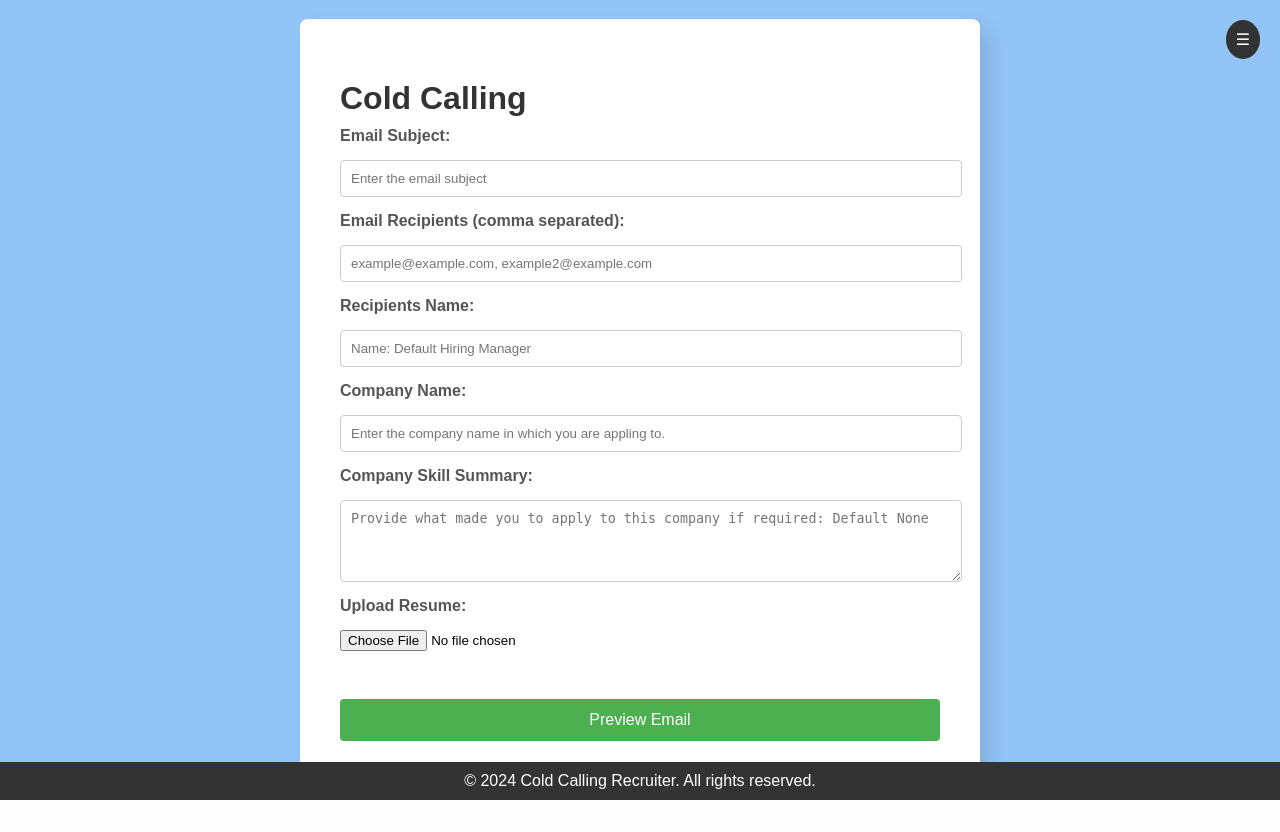
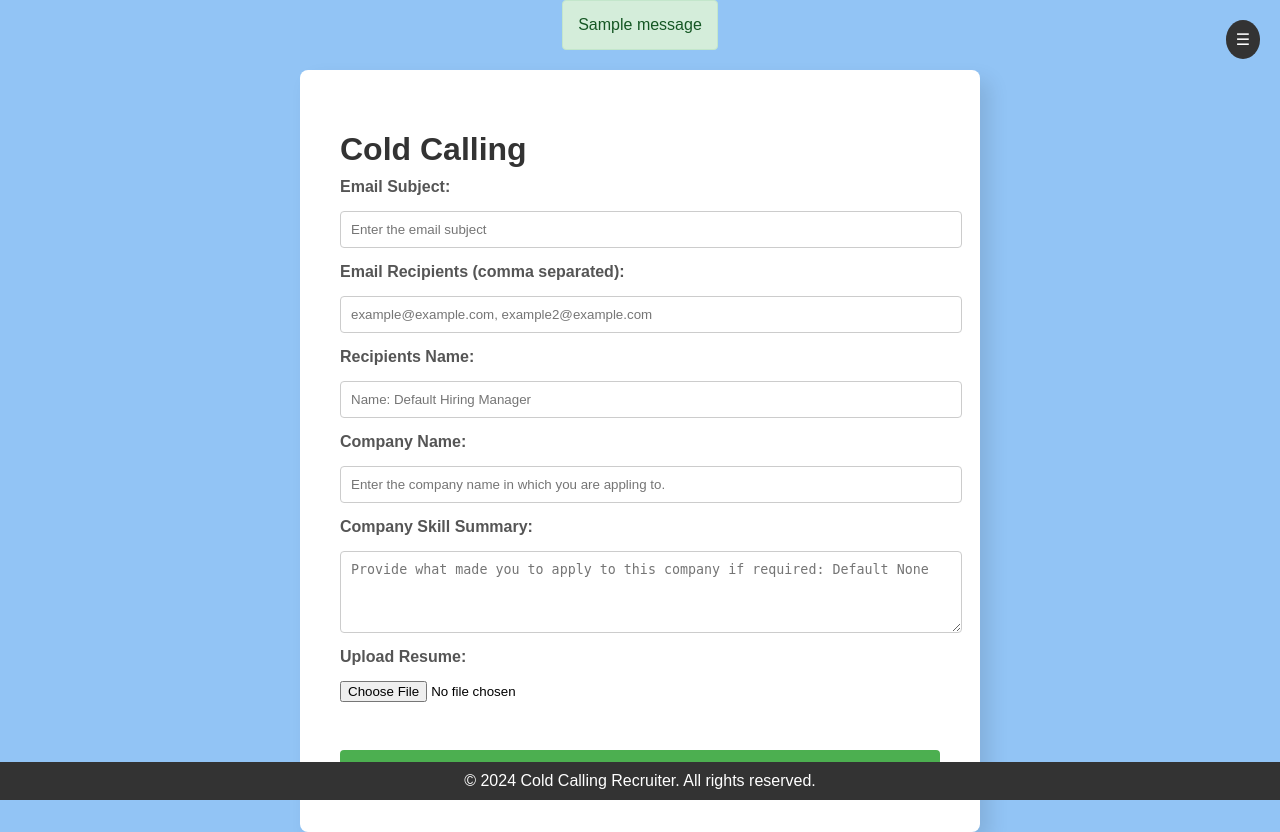
Before and after one commit to Shivam-Shane/cold_calling_on_your_fingertips, a Django app: page / in a window 1280 px wide. Before the commit the page ends 800 px from the top, so only its background shows below. Run offline with Django 5.2, Linux system fonts and the light colour scheme; tables that the repository leaves empty hold one stand-in row (values such as "Sample post"); one stand-in notice (Sample message) is shown.

Commit message:
updated alerts message on sent mail case

```diff
--- a/cold_calling/cold_calling_emails/templates/index.html
+++ b/cold_calling/cold_calling_emails/templates/index.html
@@ -102,6 +102,26 @@
         .dropdown a:hover {
             background-color: #f0f0f0;
         }
+        .alert {
+            padding: 15px;
+            margin-bottom: 20px;
+            border: 1px solid transparent;
+            border-radius: 4px;
+        }
+
+        /* Success message styles */
+        .alert-success {
+            color: #155724;
+            background-color: #d4edda;
+            border-color: #c3e6cb;
+        }
+
+        /* Error message styles */
+        .alert-error {
+            color: #721c24;
+            background-color: #f8d7da;
+            border-color: #f5c6cb;
+        }
     </style>
 </head>
 <body>
@@ -113,6 +133,15 @@
         <a href="{% url 'customize_secrets' %}">Customize Secrets</a>
 
     </div>
+    {% if messages %}
+    <div>
+        {% for message in messages %}
+            <div class="alert {% if message.tags %}alert-{{ message.tags }}{% endif %}">
+                {{ message }}
+            </div>
+        {% endfor %}
+    </div>
+    {% endif %}
     <div class="container">
         <h1>Cold Calling</h1>
         <form method="POST" enctype="multipart/form-data" action="{% url 'preview' %}">
--- a/cold_calling/cold_calling_emails/views.py
+++ b/cold_calling/cold_calling_emails/views.py
@@ -16,6 +16,7 @@
 from database_connector import database_connector
 from customize_email_content import custom_email_content
 from utility import update_yaml,read_yaml
+from datetime import datetime
 
 get_email_details_object=custom_email_content()
 
@@ -68,21 +69,27 @@
 
 def send_email(request):
     if request.method == 'POST':
-        logging.info("Sending email")
-        subject = request.POST['subject']
-        recipients = request.POST['recipients'].split(',')
-        recipient_name=request.POST['recipient_name']
-        company_name = request.POST['company_name']
-        company_work_related = request.POST['summary']
-        # Get the resume path from the session
-        resume_path = request.session.get('resume_path')
-        logging.info(f"Retrieved Resume path from session: {resume_path}")
+        try:
+            logging.info("Sending email")
+            subject = request.POST['subject']
+            recipients = request.POST['recipients'].split(',')
+            recipient_name=request.POST['recipient_name']
+            company_name = request.POST['company_name']
+            company_work_related = request.POST['summary']
+            # Get the resume path from the session
+            resume_path = request.session.get('resume_path')
+            logging.info(f"Retrieved Resume path from session: {resume_path}")
 
-        body=mail_content_handler(recipient_name, company_name, company_work_related)
+            body=mail_content_handler(recipient_name, company_name, company_work_related)
 
-        GM=GmailFetcher()
-        GM.email_sender(recipients,subject, body,attachments=resume_path)
-        # Save the email details in the database
+            GM=GmailFetcher()
+            GM.email_sender(recipients,subject, body,attachments=resume_path)
+            messages.success(request, f'Mail Sent successfully! at {datetime.now()}')
+            # Save the email details in the database
+        except Exception as e:
+            logging.error("Error sending mail: %s", e)
+            messages.error(request, f'An error occurred while sending mail: {str(e)}')
+            return redirect('customize_secrets')
         try:
             connection = database_connector()
             cursor = connection.cursor()
```
